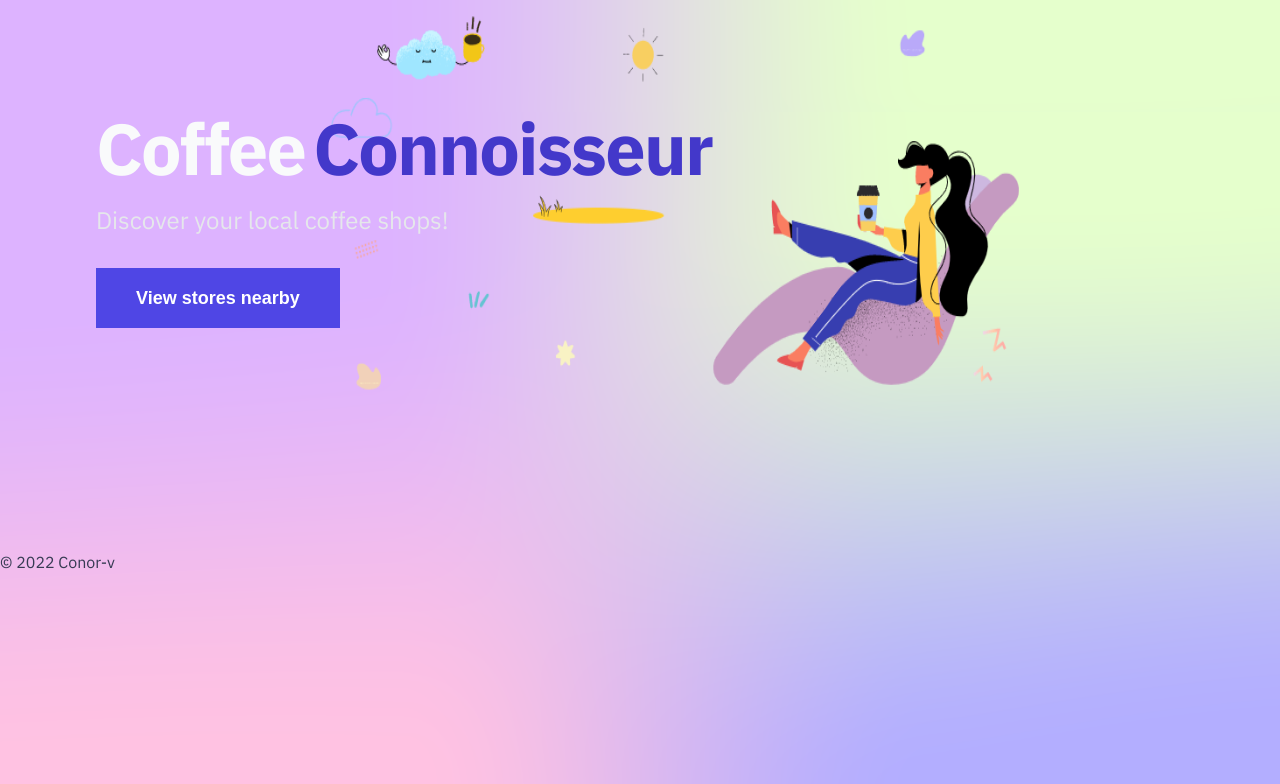
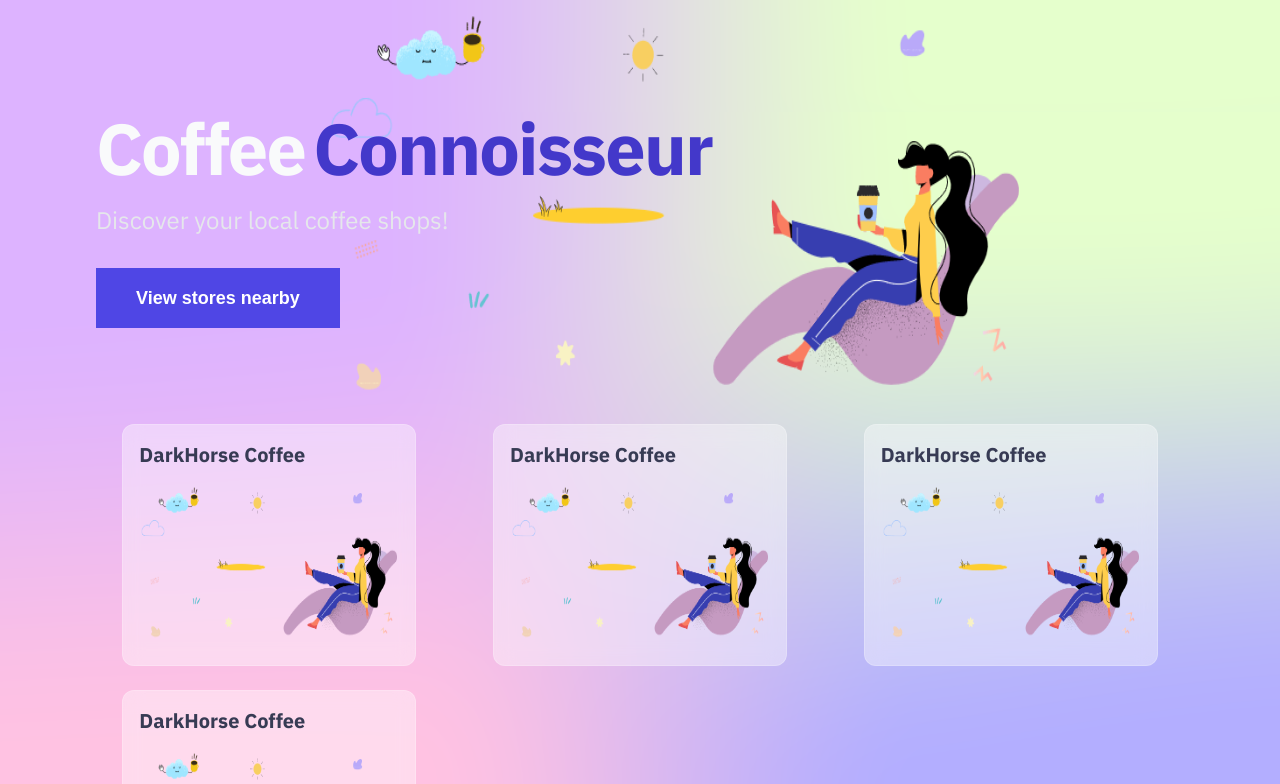
Before and after one commit to conor-v/coffee-connoisseur-ZTM, a Next.js app: page / in a window 1280 px wide. Shown: the top 784 px of the page. Built offline with nearby package versions, Linux system fonts and the light colour scheme.

Commit message:
styling home en linking id coffie

```diff
--- a/components/banner.module.css
+++ b/components/banner.module.css
@@ -1,6 +1,6 @@
 /** By default, this is a mobile breakpoint **/
 .container {
-  margin-bottom: 1rem;
+  margin-bottom: 6rem;
   position: relative;
   z-index: 2;
 }
--- /dev/null
+++ b/components/card.js
@@ -0,0 +1,29 @@
+import Image from "next/image"
+import Link from "next/link"
+import styles from "./card.module.css"
+import cls from "classnames"
+
+const Card = (props) => {
+  return (
+    <Link href={props.href}>
+      <a className={styles.cardLink}>
+        <div className={cls("glass", styles.container)}>
+          <div className={styles.cardHeaderWrapper}>
+            <h2 className={styles.cardHeader}>{props.name}</h2>
+          </div>
+          <div className={styles.cardImageWrapper}>
+            <Image
+              className={styles.cardImage}
+              src={props.imgUrl}
+              width={260}
+              height={160}
+              alt={props.name}
+            />
+          </div>
+        </div>
+      </a>
+    </Link>
+  )
+}
+
+export default Card
--- /dev/null
+++ b/components/card.module.css
@@ -0,0 +1,56 @@
+.cardLink {
+  margin: auto;
+  --tw-shadow: 0 20px 25px -5px rgba(0, 0, 0, 0.1),
+    0 10px 10px -5px rgba(0, 0, 0, 0.04);
+  box-shadow: 0 0 transparent, 0 0 #0000, 0 0 transparent, 0 0 #0000,
+    0 0 transparent;
+
+  border-color: var(--text-white-100);
+  border-radius: 0.75rem /* 12px */;
+}
+
+.container {
+  border-radius: 0.75rem /* 12px */;
+  padding-top: 0.25rem /* 4px */;
+  padding-bottom: 0.25rem /* 4px */;
+  padding-bottom: 1.25rem /* 20px */;
+  padding-left: 1rem /* 16px */;
+  padding-right: 1rem /* 16px */;
+
+  backdrop-filter: blur(10px);
+}
+
+.cardHeaderWrapper {
+  margin-top: 0.75rem /* 12px */;
+  margin-bottom: 0.75rem /* 12px */;
+}
+
+.cardHeader {
+  text-overflow: ellipsis;
+  white-space: nowrap;
+  font-size: 1.25rem /* 20px */;
+  line-height: 1.75rem /* 28px */;
+  font-weight: 800;
+  overflow: hidden;
+  width: 16rem /* 256px */;
+}
+
+.cardImageWrapper {
+  color: var(--text-white-100);
+}
+
+.cardImage {
+  border-radius: 0.75rem /* 12px */;
+}
+
+@media (min-width: 1024px) {
+  .cardHeader {
+    width: 16rem /* 256px */;
+  }
+}
+
+@media (min-width: 768px) {
+  .cardHeader {
+    width: 16rem /* 256px */;
+  }
+}
--- a/package.json
+++ b/package.json
@@ -9,6 +9,7 @@
     "lint": "next lint"
   },
   "dependencies": {
+    "classnames": "^2.3.2",
     "next": "12.2.5",
     "react": "18.2.0",
     "react-dom": "18.2.0"
--- a/pages/index.js
+++ b/pages/index.js
@@ -1,6 +1,7 @@
 import Head from 'next/head'
 import Image from 'next/image';
 import Banner from '../components/banner'
+import Card from '../components/card';
 import styles from '../styles/Home.module.css'
 
 export default function Home() {
@@ -22,9 +23,33 @@
         <div className={styles.heroImage}>
           <Image src="/static/hero-image.png" width={700} height={400}/>
         </div>
+        <div className={styles.cardLayout}>
+          <Card
+            name="DarkHorse Coffee"
+            imgUrl="/static/hero-image.png"
+            href="/coffee-store/darkhorse-coffee"
+            className={styles.card}
+          />
+          <Card
+            name="DarkHorse Coffee"
+            imgUrl="/static/hero-image.png"
+            href="/coffee-store/darkhorse-coffee"
+            className={styles.card}
+          />
+          <Card
+            name="DarkHorse Coffee"
+            imgUrl="/static/hero-image.png"
+            href="/coffee-store/darkhorse-coffee"
+            className={styles.card}
+          />
+          <Card
+            name="DarkHorse Coffee"
+            imgUrl="/static/hero-image.png"
+            href="/coffee-store/darkhorse-coffee"
+            className={styles.card}
+          />
+        </div>
       </main>
-
-
     </div>
   )
 }
--- a/styles/Home.module.css
+++ b/styles/Home.module.css
@@ -17,6 +17,17 @@
   z-index: 1;
 }
 
+.cardLayout {
+  display: grid;
+  grid-template-columns: repeat(1, minmax(0, 1fr));
+  column-gap: 1.5rem /* 24px */;
+  row-gap: 1.5rem /* 24px */;
+}
+
+.card {
+  justify-content: center;
+}
+
 /** Breakpoints:
   sm: min-width: 640px;
   md: min-width: 768px;
@@ -30,11 +41,13 @@
     padding-left: 1rem /* 16px */;
     padding-right: 1rem /* 16px */;
   }
-
   .main {
     margin-top: 3rem /* 48px */;
     padding-left: 1.5rem /* 24px */;
     padding-right: 1.5rem /* 24px */;
+  }
+  .cardLayout {
+    grid-template-columns: repeat(2, minmax(0, 1fr));
   }
 }
 
@@ -43,13 +56,14 @@
     padding-left: 2.5rem /* 40px */;
     padding-right: 2.5rem /* 40px */;
   }
-
   .main {
     margin-top: 4rem /* 64px */;
   }
-
   .heroImage {
     right: 20%;
+  }
+  .cardLayout {
+    grid-template-columns: repeat(2, minmax(0, 1fr));
   }
 }
 
@@ -66,10 +80,16 @@
   .heroImage {
     right: 20%;
   }
+  .cardLayout {
+    grid-template-columns: repeat(3, minmax(0, 1fr));
+  }
 }
 
 @media (min-width: 1280px) {
   .main {
     margin-top: 7rem /* 112px */;
   }
+  .cardLayout {
+    grid-template-columns: repeat(3, minmax(0, 1fr));
+  }
 }
--- a/styles/globals.css
+++ b/styles/globals.css
@@ -27,7 +27,7 @@
   background: url("/static/background.png");
   background-position: 50%;
   background-size: cover;
-  background-repeat: no-repeat;
+  background-repeat: repeat;
   color: #373b54;
   height: 100%;
 }
@@ -68,6 +68,19 @@
   outline: 5px auto -webkit-focus-ring-color;
 }
 
+/* glass-morphism */
+.glass {
+  background: hsla(0, 0%, 100%, 0.4);
+  -webkit-backdrop-filter: blur(10px);
+  backdrop-filter: blur(10px);
+  border: 1px solid hsla(0, 0%, 100%, 0.2);
+}
+
+.glass:hover {
+  background: hsla(0, 0%, 100%, 0.7);
+  border: 1px solid #fff;
+}
+
 :root {
   --text-purple: rgba(67, 56, 202, 1);
   --text-purple-dark: rgba(79, 70, 229, 1);
```
Also changed, not shown: pages/coffee-store/[id].js (added, +7 -0 lines), 1 other file (tests, documents, lock files or other folders).
